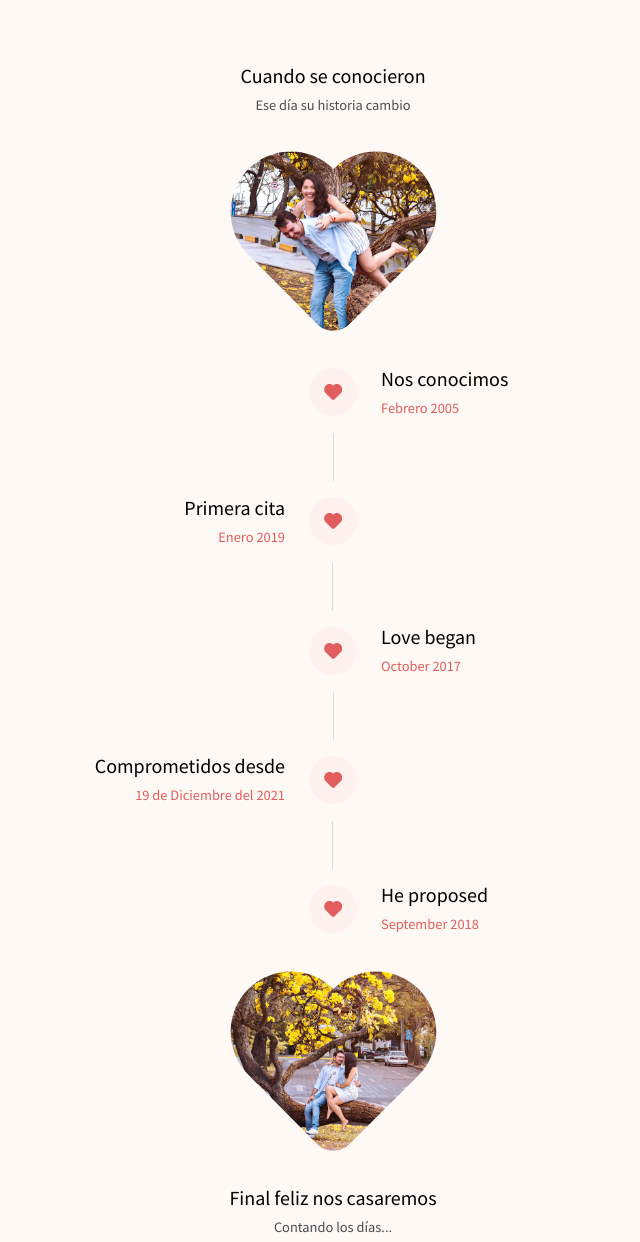
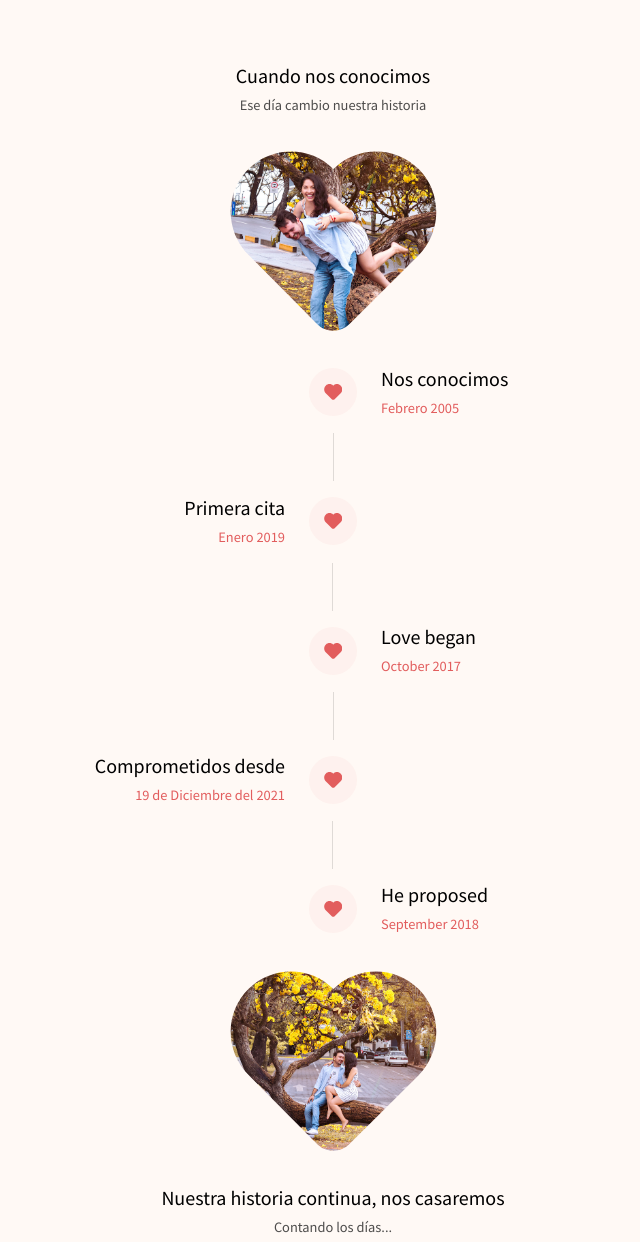
Before and after one commit to daniel-qwerty/michelleharold, a plain HTML site: page index.html in a window 1280 px wide. Shown: the part 1719-2961 px from the top of the page, without its empty margins (307-947 px from the left). Drawn offline with nearby package versions, Linux system fonts and the light colour scheme.

Commit message:
add buttom add to calendar, fix texts

```diff
--- a/index.html
+++ b/index.html
@@ -185,8 +185,8 @@
             <div class="row  justify-content-center">
                <div class="col-lg-12 text-center">
                   <div class="mb-3 pb-3">
-                     <h5 class="mb-0"> Cuando se conocieron</h5>
-                     <span class="small text-dark-gray opacity-8">Ese día su historia cambio</span>
+                     <h5 class="mb-0"> Cuando nos conocimos</h5>
+                     <span class="small text-dark-gray opacity-8">Ese día cambio nuestra historia </span>
                   </div>
                </div>
                <div class="col-md-3 d-flex flex-column align-items-center">
@@ -319,7 +319,7 @@
                </div>
                <div class="col-lg-12 text-center">
                   <div class="">
-                     <h5 class="mb-0"> Final feliz nos casaremos</h5>
+                     <h5 class="mb-0">Nuestra historia continua, nos casaremos</h5>
                      <span class="small text-dark-gray opacity-8">Contando los días...</span>
                   </div>
                </div>
@@ -674,7 +674,9 @@
             </div>
             <!--End row-->
             <div class="row justify-content-center">
-               <div class="col-xl-5 col-lg-5 col-md-6">
+               <a href="https://api.whatsapp.com/send?phone=59176311773&text=Confirmo asistencia a la boda de Michelle y Harold"
+                  target="_blank" class="btn btn-primary btn-wide-sm btn-sm  scroll">CONFIRMO MI ASISTENCIA</a>
+               <div class="col-xl-5 col-lg-5 col-md-6" style="display: none">
                   <form action="https://sheetdb.io/api/v1/0deip0txraw3f" method="post" id="sheetdb-form">
                      <div class="form-group">
                         <label>Tu Nombre Completo</label>
```
